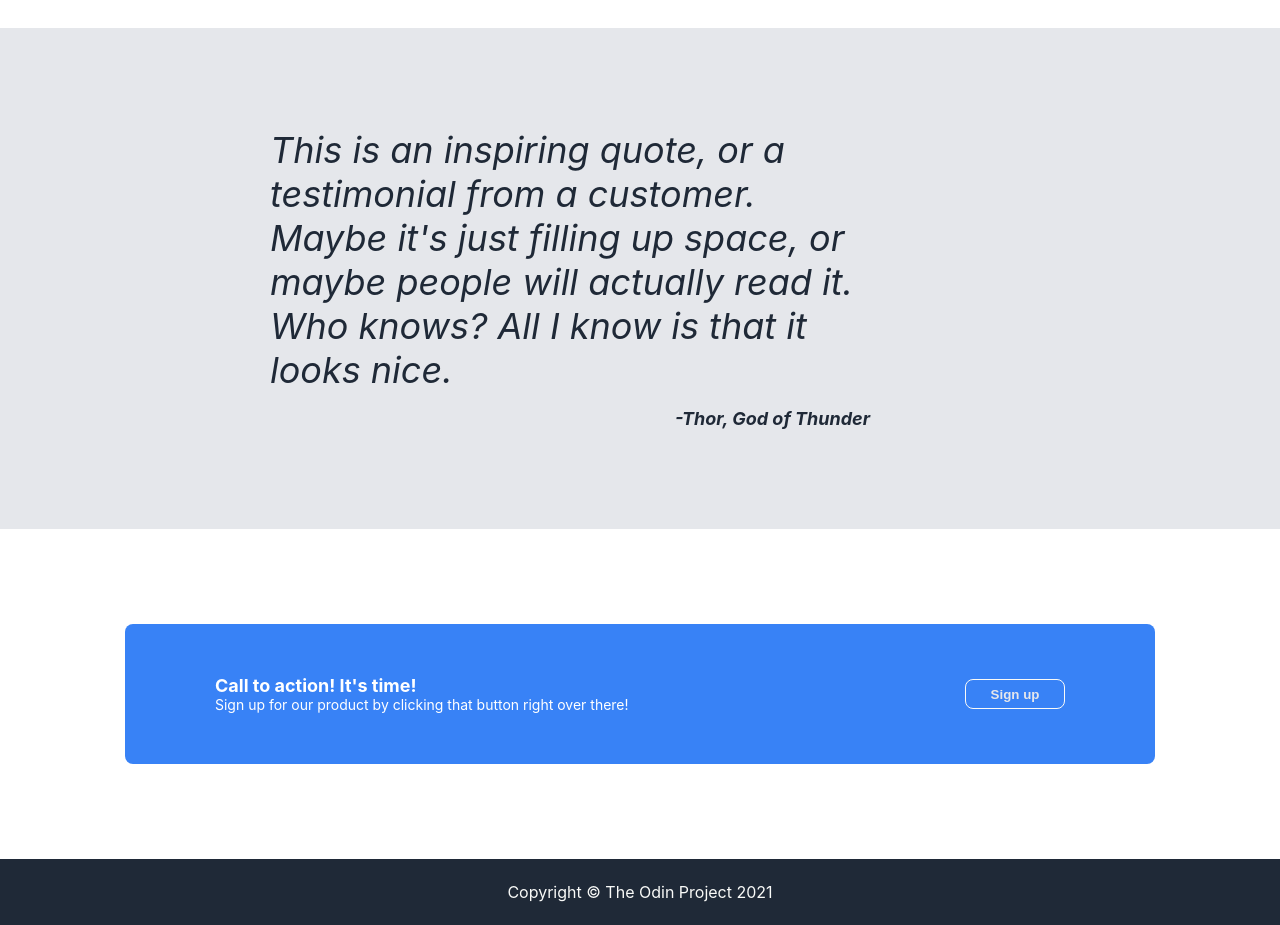
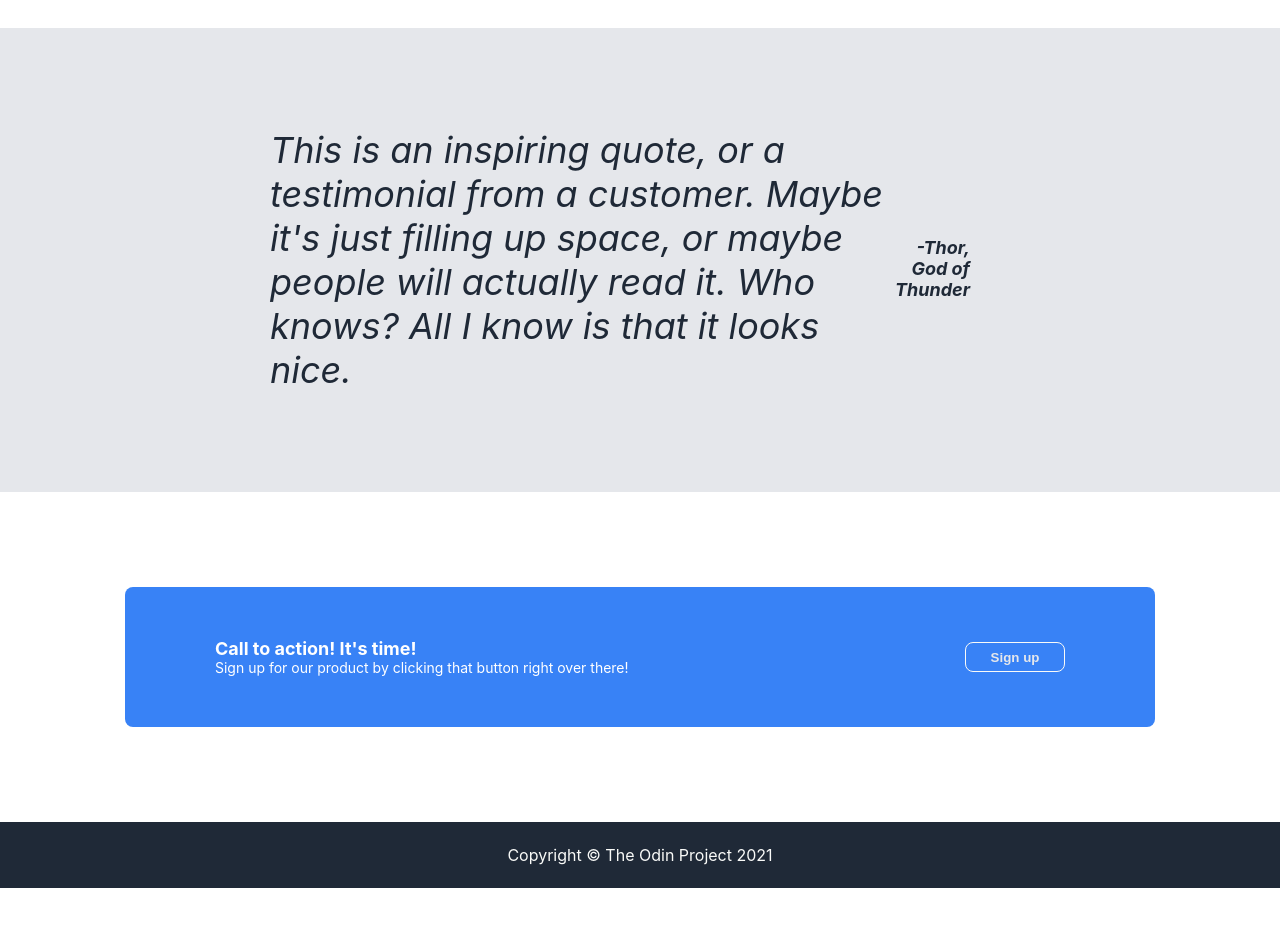
Before and after one commit to JCuzzy1/odin-landing-page, a plain HTML site: page index.html in a window 1280 px wide. Shown: the part 920-1845 px from the top of the page. After the commit the page ends 1808 px from the top, so only its background shows below. Drawn offline with Linux system fonts and the light colour scheme.

Commit message:
Centred the testimonial copy with flex.

```diff
--- a/style.css
+++ b/style.css
@@ -190,8 +190,11 @@ body {
   }
 
   .container {
-    width: 600px;
+    width: 700px;
     background-color: #E5E7EB;
+    display: flex;
+    justify-content: center;
+    align-items: center;
   }
 
   .attributed {
```
